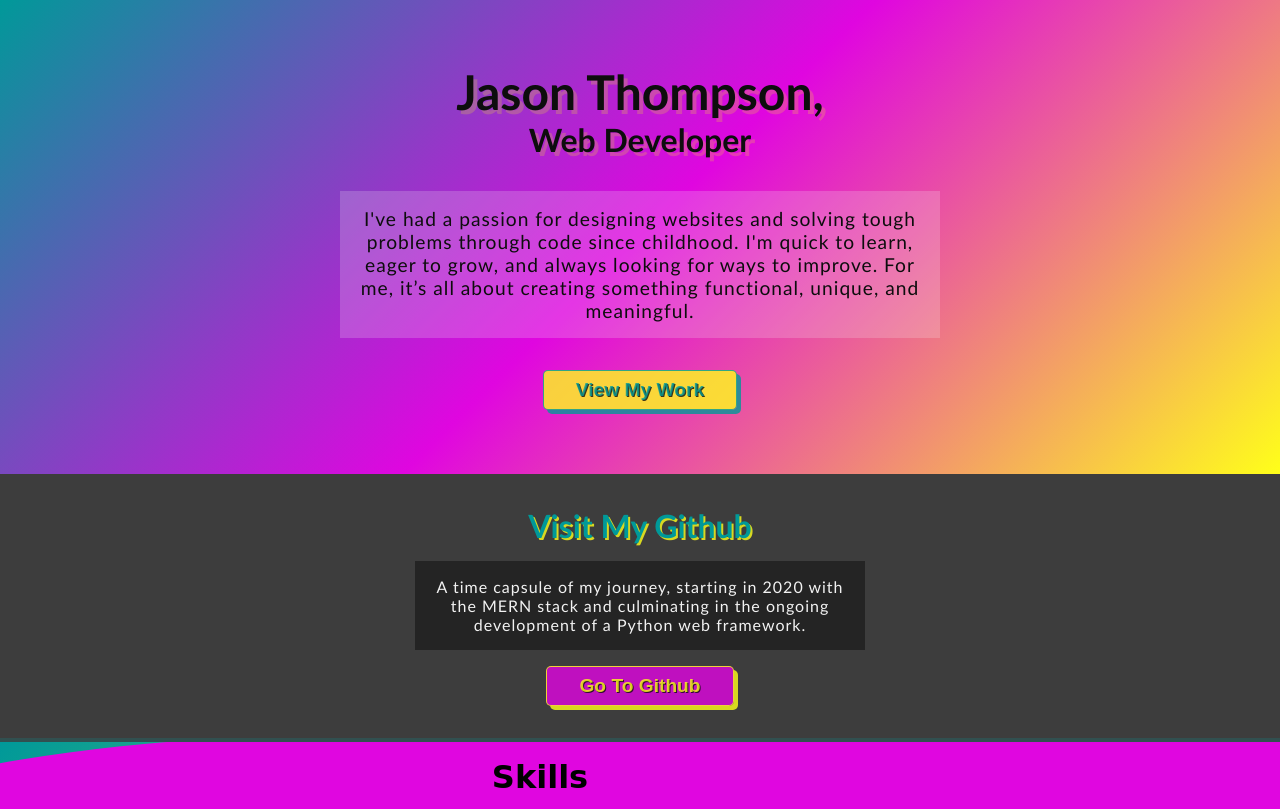
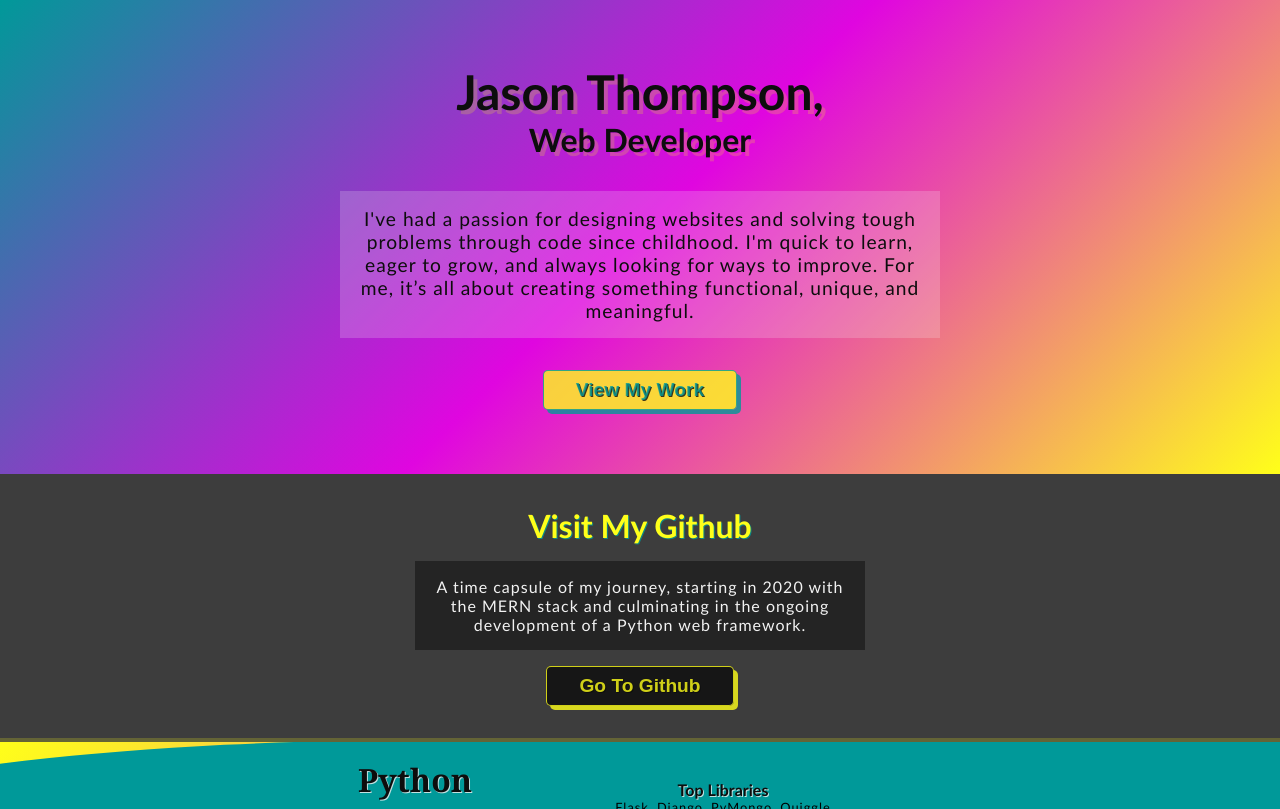
Before and after one commit to jake-the-cake/whoami, a Flask app: page / in a window 1280 px wide. Shown: the part 81-890 px from the top of the page. Run offline with Flask 3, Linux system fonts and the light colour scheme; parts of the project's set-up code (start-up, migrations or seed data) failed here and were passed over.

Commit message:
python skills

```diff
--- a/app/static/styles.css
+++ b/app/static/styles.css
@@ -67,6 +67,10 @@ h1 {
 h3 {
 	font-size: 2rem;
 	margin: 0;
+}
+
+h3.small {
+	font-size: 1rem !important;
 }
 
 p, span {
@@ -241,7 +245,8 @@ select, input, textarea {
 }
 
 .alt-font {
-	font-family: cursive;
+	font-family: Georgia, 'Times New Roman', Times, serif;
+	font-weight: bolder;
 }
 
 .space {
@@ -252,12 +257,46 @@ select, input, textarea {
 	margin: 2rem auto;
 }
 
-.space h3 {
+.space h3,
+.section-content h3 {
+	--font-color: var(--dark);
+	--shadow-color: var(--light-dim);
 	margin: 0;
 	padding: 0;
 	font-size: 2rem;
-	color: var(--teal);
-	text-shadow: 2px 2px 0 var(--yellow-dim);
+	color: var(--font-color);
+	text-shadow: 1px 1px 0 var(--shadow-color);
+	text-align: center;
+}
+
+.note {
+	margin-block: 1rem;
+	letter-spacing: 1px;
+	font-size: .9rem;
+}
+
+h3.none {
+	--shadow-color: transparent;
+}
+
+h3.light {
+	--font-color: var(--light);
+	--shadow-color: var(--dark);
+}
+
+h3.teal {
+	--font-color: var(--teal);
+	--shadow-color: var(--magenta-dim);
+}
+
+h3.magenta {
+	--font-color: var(--magenta);
+	--shadow-color: var(--yellow-dim);
+}
+
+h3.yellow {
+	--font-color: var(--yellow);
+	--shadow-color: var(--teal-dim);
 }
 
 .space p {
@@ -288,7 +327,8 @@ select, input, textarea {
 	gap: 1rem;
 }
 
-.unflip {
+.unflip,
+.unflip-reverse {
 	flex-direction: column;
 }
 
@@ -401,9 +441,18 @@ select, input, textarea {
 	font-size: 1rem;
 }
 
+.icon-large {
+	width: 150px;
+	height: 150px;
+}
+
 @media screen and (max-width: 500px) {
 	.flip {
 		flex-direction: column;
+	}
+
+	.unflip-reverse {
+		flex-direction: row-reverse !important;
 	}
 
 	.unflip {
@@ -420,6 +469,11 @@ select, input, textarea {
 		align-items: inherit;
 	}
 
+	.icon-large {
+		width: 50px;
+		height: 50px;
+	}
+
 	a button {
 		font-size: .8rem !important;
 	}
--- a/app/templates/components/footer.html
+++ b/app/templates/components/footer.html
@@ -1,13 +1,19 @@
 <footer class="section-magenta">
 	<div class="section-content row-10 flip jcenter">
+		<div class="row-10 column acenter">
 			<p class="small">
 				Lorem ipsum dolor sit amet consectetur adipisicing elit. Minus quod illo ullam obcaecati doloribus quisquam quibusdam quaerat reiciendis nemo ab delectus aut maiores maxime, veritatis soluta libero ratione in quam?
 			</p>
+		</div>
+		<div class="row-10 column acenter">
 			<p class="small">
 				Lorem ipsum, dolor sit amet consectetur adipisicing elit. Unde tempore ex, laborum nobis, odit illo nesciunt quas veritatis officiis, impedit quisquam asperiores neque voluptate! Magni modi reiciendis non sapiente exercitationem.
 			</p>
+		</div>
+		<div class="row-10 column acenter">
 			<p class="small">
 				Lorem ipsum dolor sit amet, consectetur adipisicing elit. Esse corrupti earum voluptas perspiciatis mollitia aliquam perferendis, obcaecati in, dolorum nulla libero et, soluta vitae ipsam minima iure excepturi omnis ullam.
 			</p>
 		</div>
+	</div>
 </footer>
--- a/app/templates/components/github-promo.html
+++ b/app/templates/components/github-promo.html
@@ -1,9 +1,9 @@
 <div class="space row-10 column">
-    <h3>Visit My Github</h3>
+    <h3 class="yellow">Visit My Github</h3>
     <p>
 			A time capsule of my journey, starting in 2020 with the MERN stack and culminating in the ongoing development of a Python web framework.
 		</p>
     <a href="https://www.github.com/jake-the-cake" target="_blank">
-        <button class="button btn-magenta">Go To Github</button>
+        <button class="button btn-yellow-outline">Go To Github</button>
     </a>
 </div>
--- a/app/templates/components/login-app.html
+++ b/app/templates/components/login-app.html
@@ -1,4 +1,8 @@
 <div id="change-form" class="space column center max-width">
+	<h3>Login Widget</h3>
+	<span class="note">
+		this is a login widget.
+	</span>
     <p class="status">
         {% if not user %}
             You Are Not Logged In
--- a/app/templates/home.html
+++ b/app/templates/home.html
@@ -14,13 +14,28 @@
     </a>
 </div>
 {% include 'components/github-promo.html' %}
-<div class='section-magenta'>
+<div class='section-teal'>
     <div class="section-content row-10 flip center max-width">
-        <div class="row-10 unflip center">
-            <h3 class="alt-font">Skills</h3>
-            <img src="{{ url_for('static', filename='test.jpg') }}" alt="Section image">
+        <div class="row-10 unflip-reverse center">
+            <h3 class="alt-font">Python</h3>
+						<svg class='icon-large' viewBox="0 0 100 100" xmlns="http://www.w3.org/2000/svg">
+							<rect x="" y="0" width="100" height="100" rx="10" fill="var(--dark)"/>
+							<rect x="2" y="2" width="96" height="96" rx="10" fill="var(--magenta)"/>
+							<rect x="5" y="5" width="90" height="90" rx="10" fill="var(--dark)"/>
+							<text x="15" y="70" style="font-size: 60px;" font-weight="bold" fill="var(--magenta)" font-family="Arial">Py</text>
+						</svg>
         </div>
-        <p>Lorem ipsum dolor sit amet consectetur adipisicing elit. Nobis, iste provident ex obcaecati architecto, fugiat est non reprehenderit sint adipi.</p>
+				<div class="row-10 column acenter">
+					<div class="column">
+						<h3 class="small">Top Libraries</h3>
+						<p class="small">
+							Flask, Django, PyMongo, Quiggle
+						</p>
+					</div>
+					<p>
+						I began teaching myself Python in 2019 after a work injury, using W3Schools and YouTube as my main resources. After earning a MERN full-stack certification, I returned to Python for backend development, integrating it into my web applications, including <a href="/quiggle" class="link-yellow" target="_blank">Quiggle</a>.
+					</p>
+				</div>
     </div>
 </div>
 {% include 'components/github-promo.html' %}
```
Also changed, not shown: app/templates/contact.html (+8 -9 lines). Lines whose indentation alone changed are shown as unchanged.
